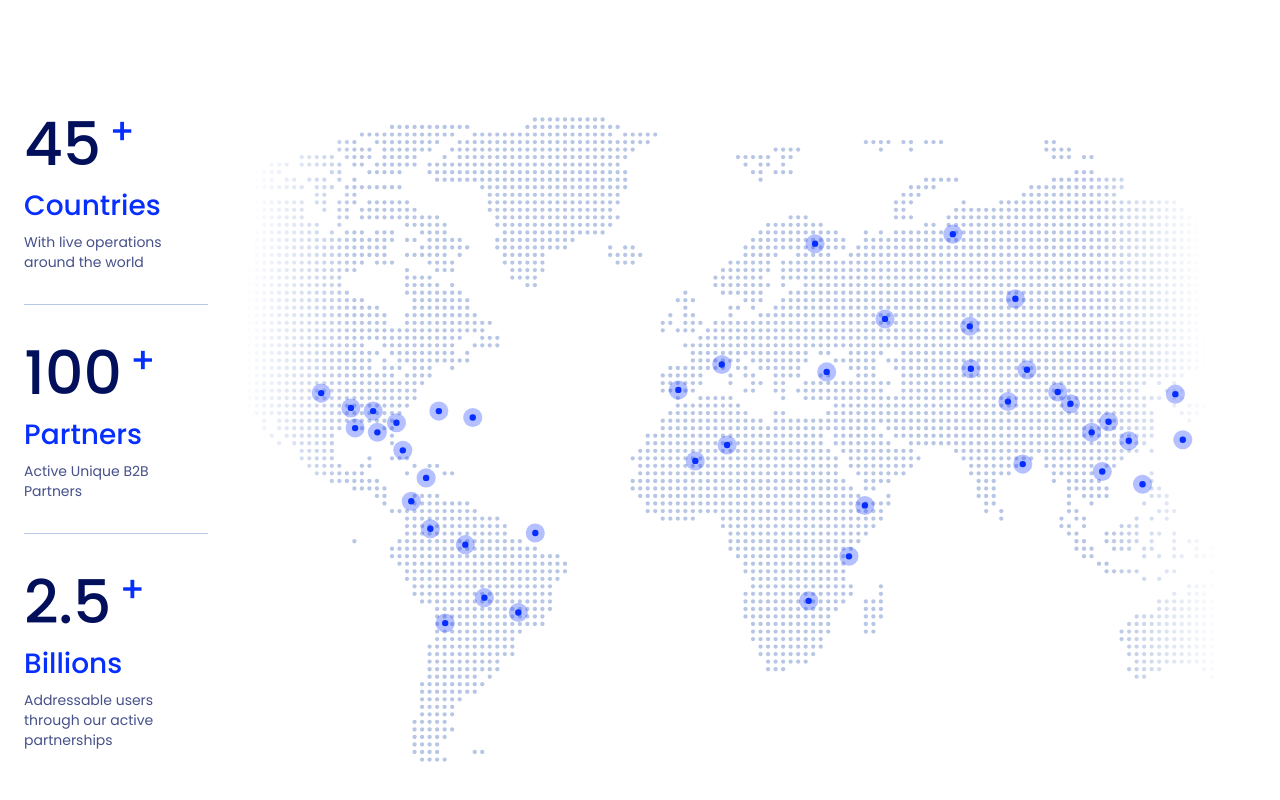
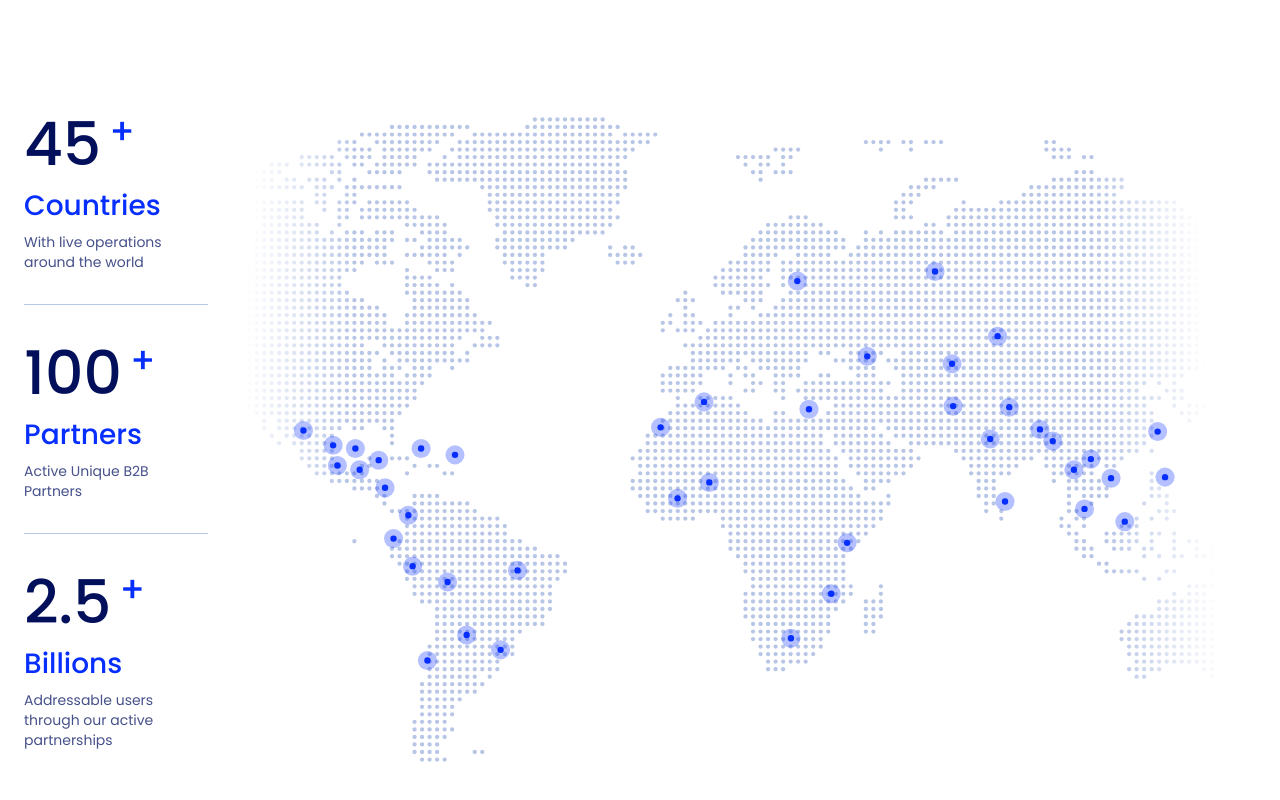
Before and after one commit to lucasdsr/presenceDash, a React (Vite) app: page / in a window 1280 px wide. Shown: the part 336-1136 px from the top of the page. Built offline with nearby package versions, Linux system fonts and the light colour scheme.

Commit message:
update: files organization

```diff
--- a/src/components/ImpactSection.jsx
+++ b/src/components/Impact/ImpactSection.jsx
@@ -1,4 +1,4 @@
-import SectionLabel from './SectionLabel'
+import SectionLabel from '../SectionLabel'
 
 function ImpactSection({ children }) {
   return (
--- a/src/components/ImpactStatistics.jsx
+++ b/src/components/Impact/ImpactStatistics.jsx
@@ -1,5 +1,5 @@
 import StatBlock from './StatBlock'
-import Divider from './Divider'
+import Divider from '../Divider'
 
 const STATS = [
   {
--- a/src/components/WorldMap.jsx
+++ b/src/components/Impact/WorldMap.jsx
@@ -77,7 +77,7 @@ function WorldMap({ className = '' }) {
           decoding="async"
           className="absolute inset-0 w-full h-full object-contain"
         />
-        <div className="absolute left-1/2 top-1/2 w-[88%] max-w-[950px] aspect-[950/445] -translate-x-1/2 -translate-y-1/2 overflow-visible">
+        <div className="absolute left-1/2 top-1/2 w-[88%] max-w-[950px] aspect-[950/445] -translate-x-[52%] -translate-y-[41%] overflow-visible">
           <svg
             className="w-full h-full object-contain overflow-visible"
             viewBox={`0 0 ${VIEWBOX_WIDTH} ${VIEWBOX_HEIGHT}`}
```
Also changed, not shown: src/App.jsx (+4 -4 lines), src/components/Impact/ProvenExperience.jsx (renamed from src/components/ProvenExperience.jsx), src/components/Impact/StatBlock.jsx (renamed from src/components/StatBlock.jsx), src/components/Partners/PartnerLogoCard.jsx (renamed from src/components/PartnerLogoCard.jsx), src/components/Partners/PartnerLogosGrid.jsx (renamed from src/components/PartnerLogosGrid.jsx).
